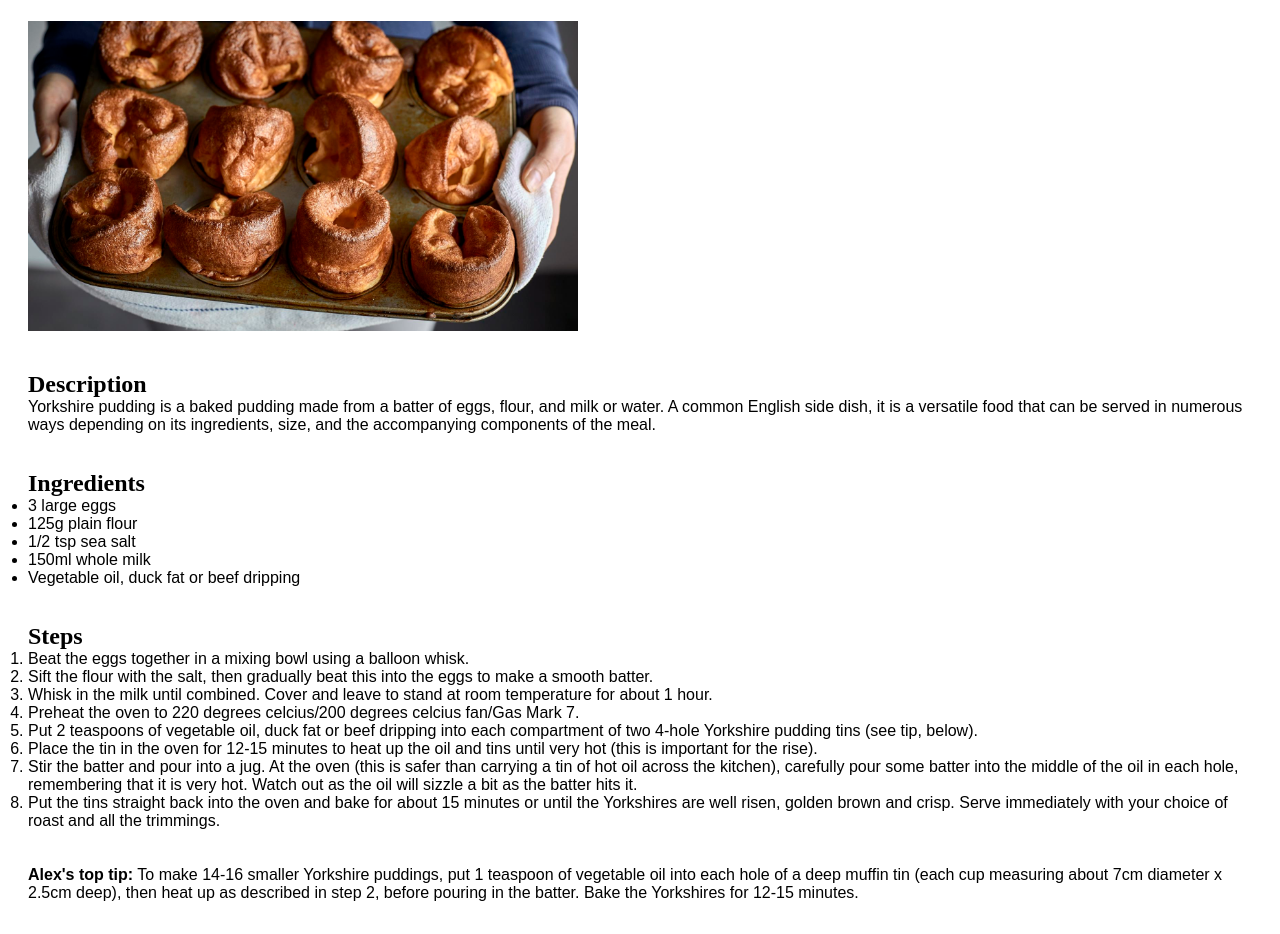
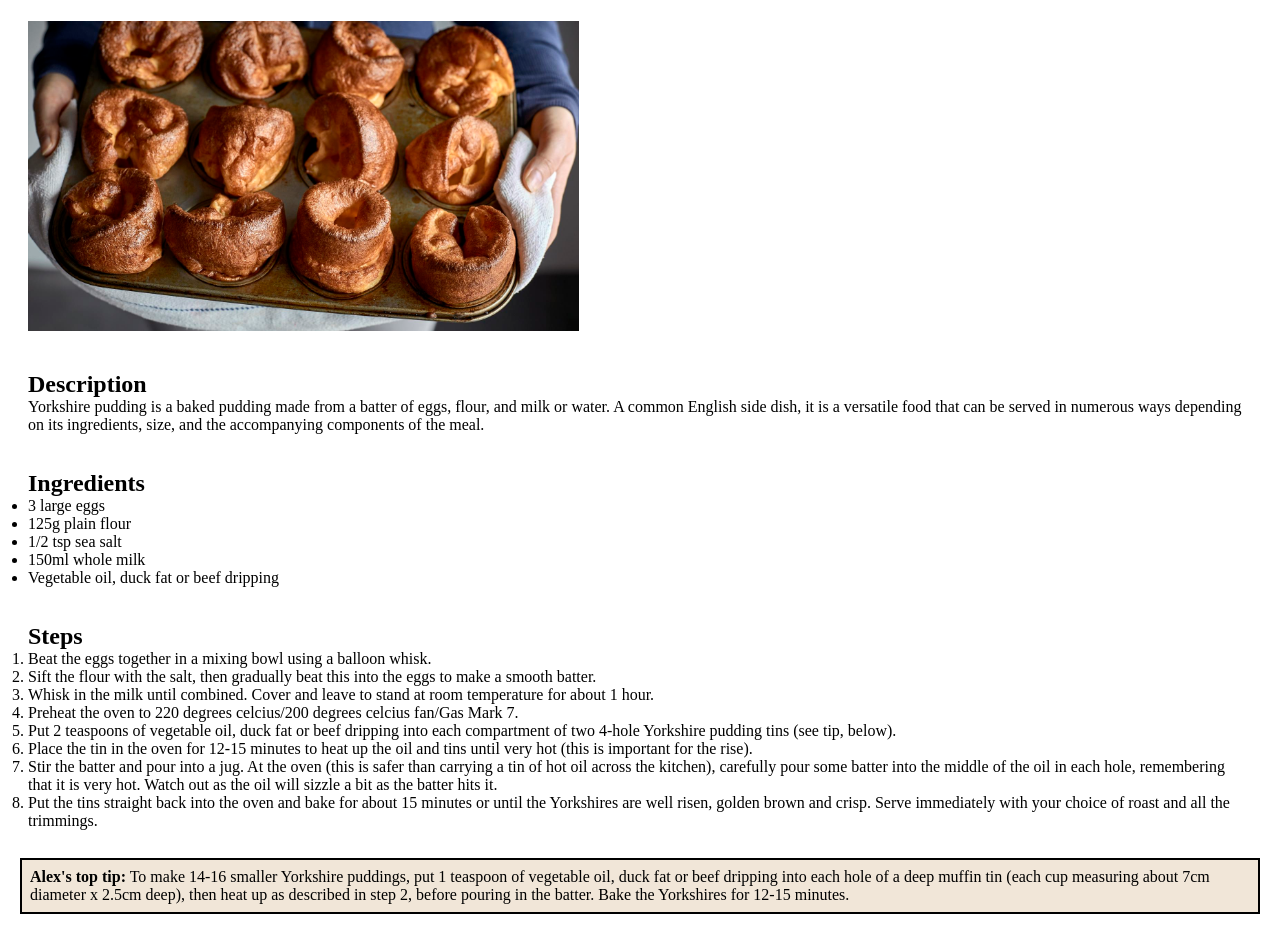
Before and after one commit to alexanderdavies-dev/odin-recipes, a plain HTML site: page recipes/yorkshire-puddings.html in a window 1280 px wide. Shown: the part 94-1028 px from the top of the page. Drawn offline with Linux system fonts and the light colour scheme.

Commit message:
minor styling tweaks

```diff
--- a/recipes/yorkshire-puddings.html
+++ b/recipes/yorkshire-puddings.html
@@ -15,7 +15,7 @@
     </div>
 
     <div class="container">
-        <img src="../images/yorkshire_puddings.jpg" width="550" height="310" alt="Yorkshire Puddings">
+        <img src="../images/yorkshire_puddings.jpg" width="auto" height="310" alt="Yorkshire Puddings">
     </div>
 
 
@@ -49,8 +49,8 @@
     </ol>
 </div>
 
-<div class="container">
-    <p><strong>Alex's top tip:</strong> To make 14-16 smaller Yorkshire puddings, put 1 teaspoon of vegetable oil into each hole of a deep muffin tin (each cup measuring about 7cm diameter x 2.5cm deep), then heat up as described in step 2, before pouring in the batter. Bake the Yorkshires for 12-15 minutes.</p>
+<div class="container tip">
+    <p><strong>Alex's top tip:</strong> To make 14-16 smaller Yorkshire puddings, put 1 teaspoon of vegetable oil, duck fat or beef dripping into each hole of a deep muffin tin (each cup measuring about 7cm diameter x 2.5cm deep), then heat up as described in step 2, before pouring in the batter. Bake the Yorkshires for 12-15 minutes.</p>
 </div>
 
 </body>
--- a/style.css
+++ b/style.css
@@ -6,17 +6,12 @@
 }
 
 body {
-    font-family: Arial, Helvetica, sans-serif;
+    font-family: 'Times New Roman', Times, serif
 }
 
 .header {
     text-align: center;
-    font-family: 'Times New Roman', Times, serif;
     padding: 8px;
-}
-
-h2 {
-    font-family: 'Times New Roman', Times, serif;
 }
 
 .navigation {
@@ -28,3 +23,8 @@ h2 {
     margin: 20px;
     padding: 8px;
 }
+
+.tip {
+    border: 2px solid black;
+    background-color:rgba(236, 222, 203, 0.747);
+}
```
Also changed, not shown: index.html (+4 -1 lines).
